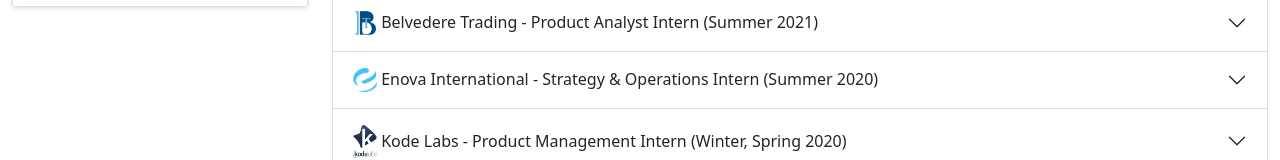
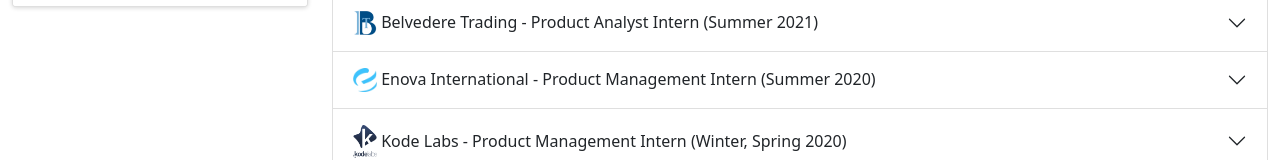
Before and after one commit to olili1999/personal-website, a React (Create React App) app: page / in a window 1280 px wide. Shown: the part 780-940 px from the top of the page. Built offline with nearby package versions, Linux system fonts and the light colour scheme.

Commit message:
changed s&o to pm

```diff
--- a/src/App.js
+++ b/src/App.js
@@ -185,7 +185,7 @@
             <Accordion.Item eventKey="2">
               <Accordion.Header className = "d-flex align-items-center">
                 <Image src = {Enova} style = {{width: "1.5rem"}} rounded/>&nbsp;
-                <p className = "m-0 p-0"> Enova International - Strategy & Operations Intern (Summer 2020) </p>
+                <p className = "m-0 p-0"> Enova International - Product Management Intern (Summer 2020) </p>
               </Accordion.Header>
               <Accordion.Body>
                 <h6 className = "p-0 m-0"> <FaMapMarker/>&nbsp;Chicago, IL (Remote) </h6>
```
